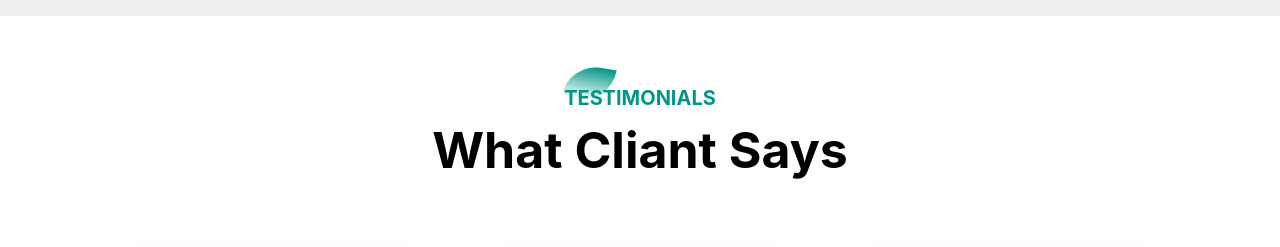
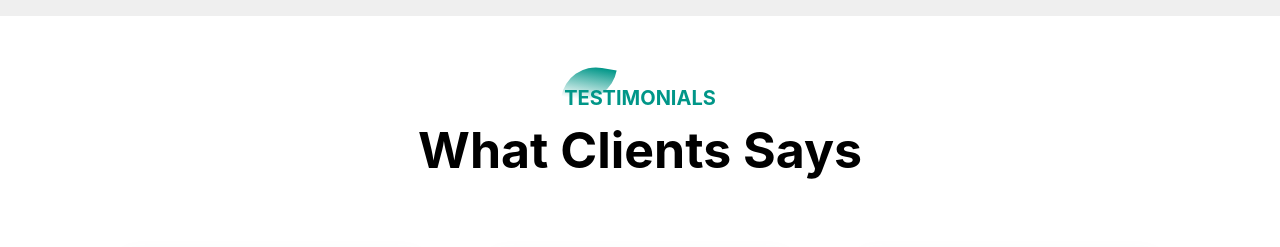
Before and after one commit to Abdelmalek123-Ennani/Hair-Studio-template, a plain HTML site: page index.html in a window 1280 px wide. Shown: the part 2520-2767 px from the top of the page. Drawn offline with Linux system fonts and the light colour scheme.

Commit message:
Update index.html

```diff
--- a/index.html
+++ b/index.html
@@ -134,7 +134,7 @@
      <section id="testimonials">
         <div class="title-text">
             <p>TESTIMONIALS</p>
-            <h1>What Cliant Says</h1>
+            <h1>What Clients Says</h1>
         </div>
         <div class="testimonial-row">
             <div class="testimonial-column">
```
